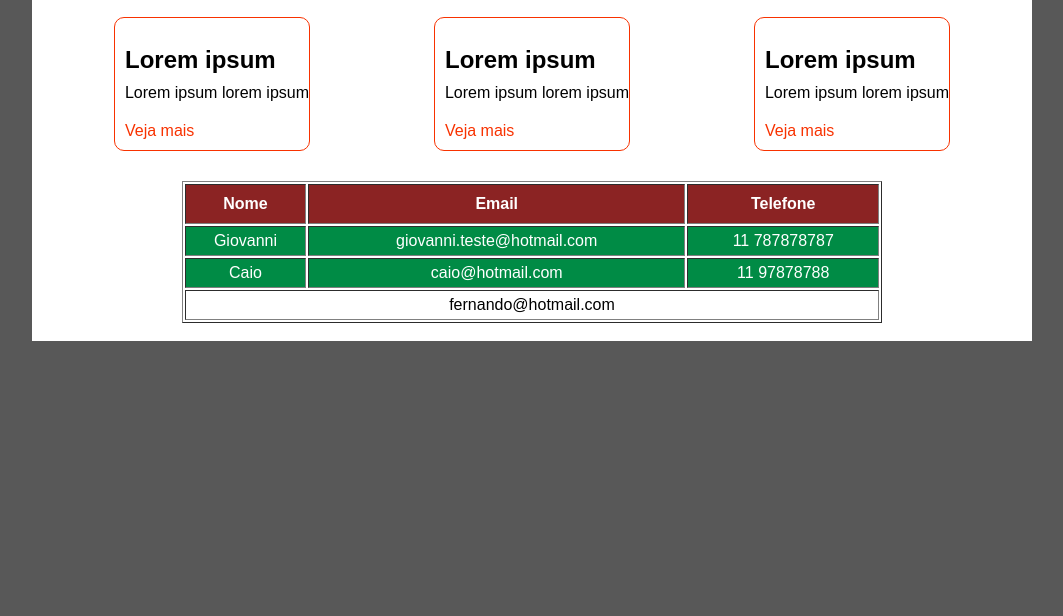
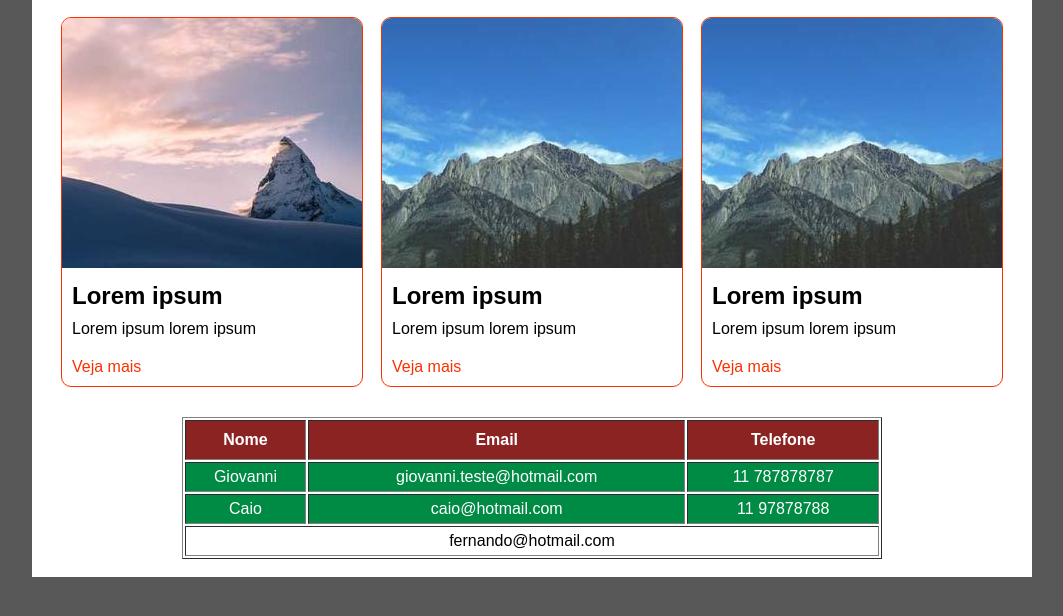
Before and after one commit to Elisfliess/aula03.10, a plain HTML site: page index.html in a window 1280 px wide. Shown: the part 50-666 px from the top of the page, without its empty margins (108-1171 px from the left). Drawn offline with Linux system fonts and the light colour scheme; files that its build step writes are made by us from their sources.

Commit message:
Add files via upload

```diff
--- /dev/null
+++ b/atv.css
@@ -0,0 +1,75 @@
+* {
+    margin: 0;
+    padding: 0;
+    font-family: Arial;
+}
+
+body{
+    background: rgb(254, 253, 253);
+}
+
+
+.container {
+    background: #fff;
+    /*Tamanho largura*/
+    max-width: 1000px;
+    /* Centro da tela */
+    margin: 0 auto;
+    text-align: 10px;
+    justify-content:space-around;
+}
+
+
+
+.containerCards{
+margin: 20px;
+display: flex;
+margin: 50px;
+justify-content: space-around;
+padding: 0 10px 0 10px;
+
+}
+
+.card1{
+
+    max-width: 300px;
+    border: 1px solid #f83200;
+    border-radius: 10px;
+    overflow: hidden;
+    background: darkcyan;
+    padding:  20px 20px 20px 20px;
+}
+
+.card1 img{
+
+  height: 20%;
+}
+
+.card h2{
+    margin: 10px 0 0 0;
+    text-align: center;
+}
+
+.card p{
+
+    font-size: 20px;
+    color: black;
+    width: 100%;
+    text-align:justify;
+
+
+}
+
+.card2{
+
+    max-width: 300px;
+    border: 1px solid #2900f8;
+    border-radius: 10px;
+    overflow: hidden;
+    background: rgb(90, 100, 242);
+    padding:  20px 20px 20px 20px;
+}
+
+.card2 img{
+    height: 20%;
+  }
--- a/index.html
+++ b/index.html
@@ -4,7 +4,7 @@
     <meta charset="UTF-8">
     <meta name="viewport" content="width=device-width, initial-scale=1.0">
     <title>Página Home</title>
-    <link rel="stylesheet" href="./css/style.css">
+    <link rel="stylesheet" href="./style.css">
 </head>
 <body>
   <div class="container">
@@ -12,7 +12,7 @@
 
     <div class="containerCards">
       <div class="card">
-        <img src="./img/img-1.jpg" alt="">
+        <img src="./img-1.jpg" alt="">
         <h2>Lorem ipsum</h2>
         <p>Lorem ipsum lorem ipsum</p>
         <a href="#">Veja mais</a>
@@ -20,14 +20,14 @@
 
 
     <div class="card">
-      <img src="./img/img-2.jpg" alt="">
+      <img src="./img-2.jpg" alt="">
       <h2>Lorem ipsum</h2>
       <p>Lorem ipsum lorem ipsum</p>
       <a href="#">Veja mais</a>
     </div>
 
     <div class="card">
-      <img src="./img/img-2.jpg" alt="">
+      <img src="./img-2.jpg" alt="">
       <h2>Lorem ipsum</h2>
       <p>Lorem ipsum lorem ipsum</p>
       <a href="#">Veja mais</a>
```
Also changed, not shown: atv.html (added, +53 -0 lines).
